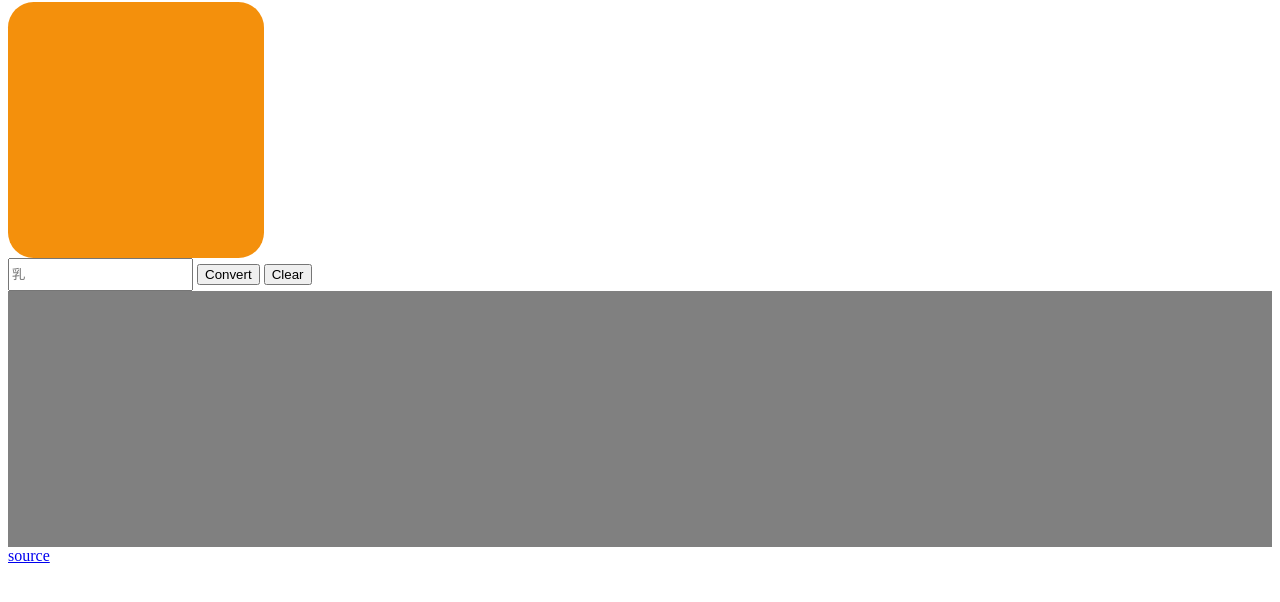
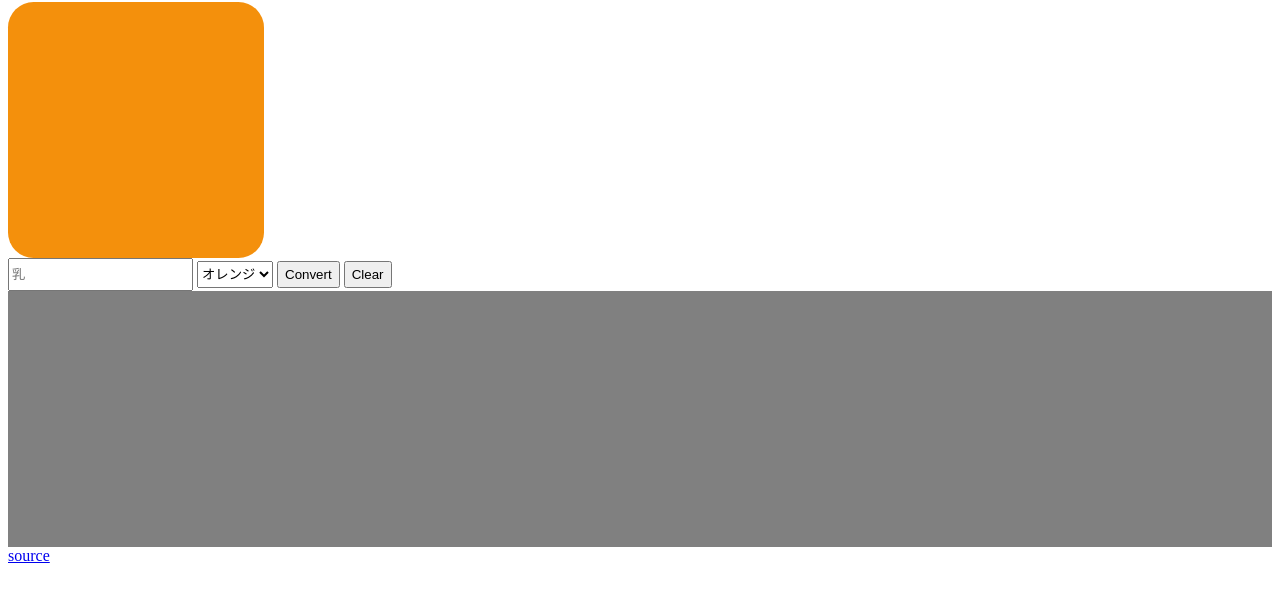
Before and after one commit to eai04191/twemoji-moji, a website built with Parcel: page src/index.html in a window 1280 px wide. Shown: the part 78-680 px from the top of the page. Built offline with nearby package versions, Linux system fonts and the light colour scheme.

Commit message:
背景色対応

```diff
--- a/src/index.html
+++ b/src/index.html
@@ -15,6 +15,15 @@
             <span class="letter"></span>
         </div>
         <input class="input" placeholder="乳" />
+        <select id="colorSelector">
+            <option value="#3B88C3" style="background:#3B88C3">青</option>
+            <option value="#269" style="background:#269">青2</option>
+            <option value="#77B255" style="background:#77B255">緑</option>
+            <option value="#F4900C" style="background:#F4900C" selected>オレンジ</option>
+            <option value="#EA596E" style="background:#EA596E">ピンク</option>
+            <option value="#9266CC" style="background:#9266CC">紫</option>
+            <option value="#DD2E44" style="background:#DD2E44">赤</option>
+        </select>
         <button class="convert">Convert</button>
         <button class="clear">Clear</button>
         <div class="output"></div>
--- a/src/index.js
+++ b/src/index.js
@@ -59,3 +59,7 @@ document.querySelector("input.input").addEventListener("keypress", () => {
 document.querySelector("button.convert").addEventListener("click", convert);
 
 document.querySelector("button.clear").addEventListener("click", clear);
+
+document.querySelector("#colorSelector").addEventListener("change", (event) => {
+    document.documentElement.style.setProperty("--emoji-color", event.target.value);
+});
--- a/src/style.css
+++ b/src/style.css
@@ -29,6 +29,12 @@
     overflow-x: auto;
 }
 
-.input {
+input,
+select,
+button {
     height: 2em;
 }
+
+#colorSelector option {
+    color: white;
+}
```
